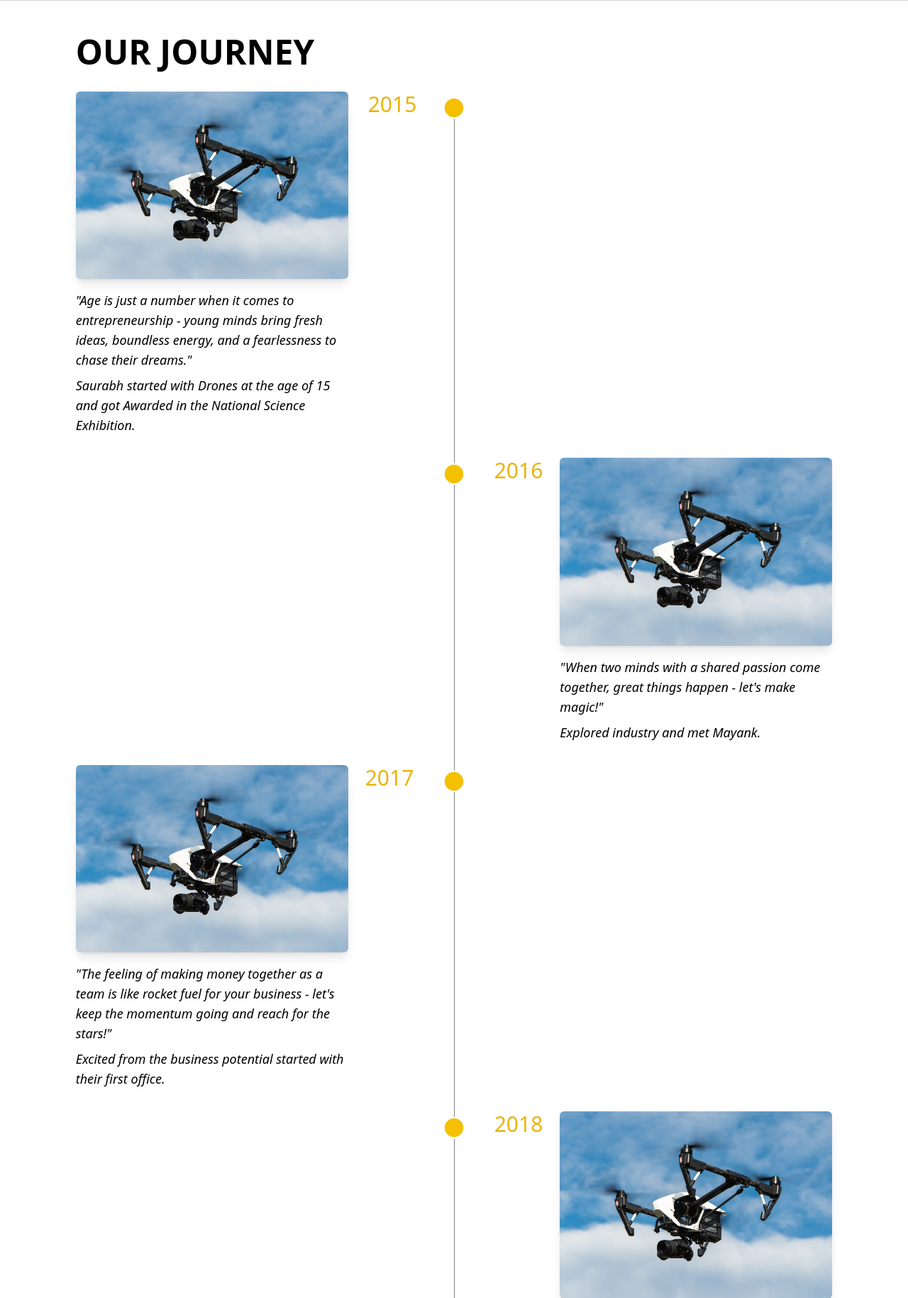
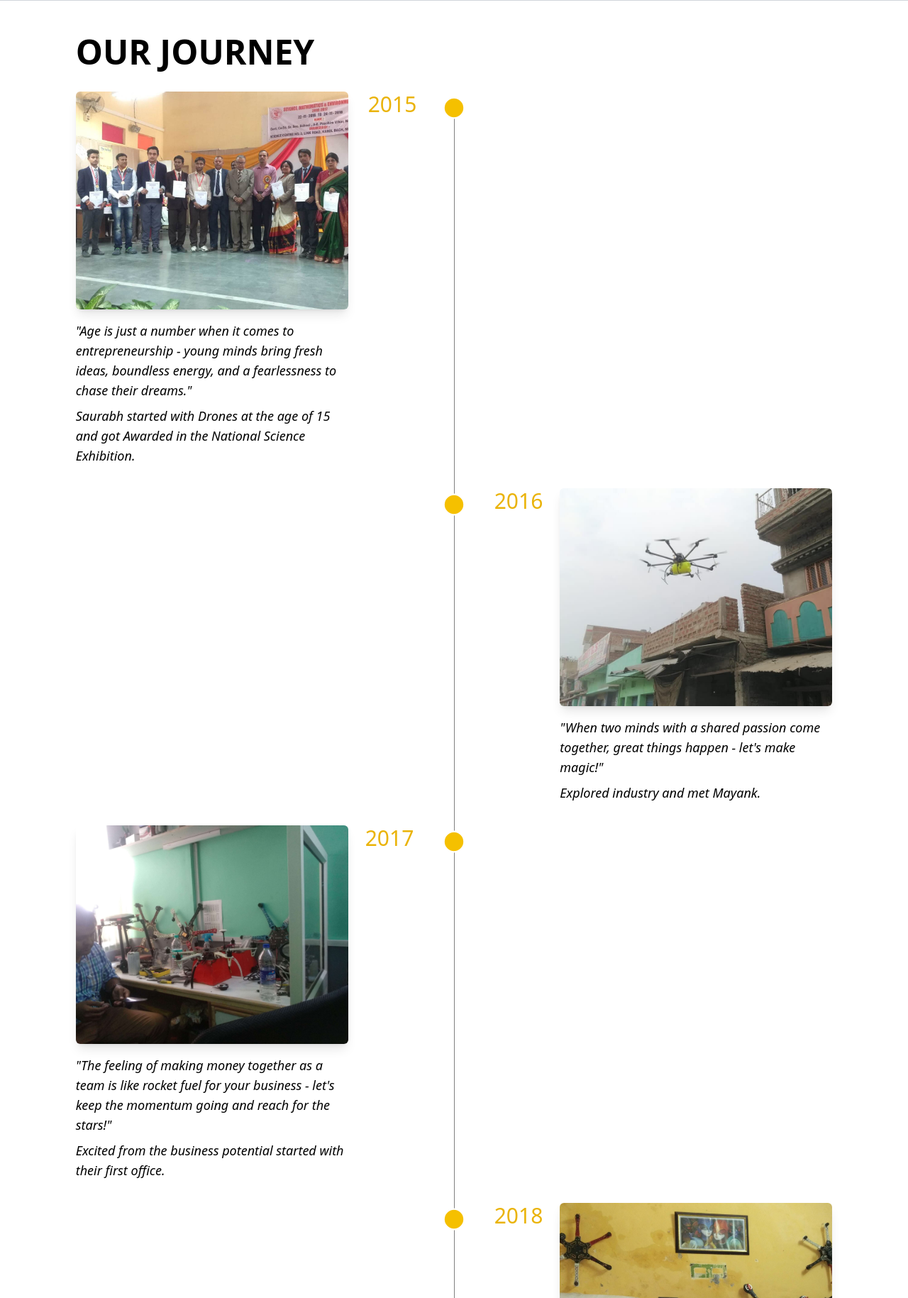
Before and after one commit to Aniket-89/drone-anatomy-website, a Django app: page /about in a window 1280 px wide. Shown: the part 2303-4132 px from the top of the page at 71% size. Run offline with Django 5.2, Linux system fonts and the light colour scheme; some libraries are stand-ins or nearby versions.

Commit message:
added about photo

```diff
--- a/core/static/core/css/style.css
+++ b/core/static/core/css/style.css
@@ -464,7 +464,7 @@ header {
         left: 50%;
         top: 10px;
         width: 0;
-        height: 90.4%;
+        height: 92%;
         border-left: 1px solid gray;
     }
 
--- a/core/templates/core/about.html
+++ b/core/templates/core/about.html
@@ -108,7 +108,7 @@
                 <div class="flex flex-col-reverse flex-wrap gap-1 lg:flex-row w-full relative timeline_row">
                     <div class="journey-card w-full lg:min-w-96 lg:w-1/3 group grid gap-4 items-end">
                         <div class=" w-full rounded-md shadow-lg overflow-hidden">
-                            <img data-src="{% static 'core/img/drone-white.jpg' %}" alt="" class="lazy journey-img object-cover w-full group-hover:scale-105 transition-transform duration-300 ease-in-out">
+                            <img data-src="{% static 'core/img/about/j4.jpg' %}" alt="" class="lazy aspect-[5/4] journey-img object-cover w-full group-hover:scale-105 transition-transform duration-300 ease-linear">
                         </div>
                         <div class="text-lg italic space-y-2">
                             <h3 class="">"Age is just a number when it comes to entrepreneurship - young minds bring fresh ideas, boundless energy, and a fearlessness to chase their dreams."</h3>
@@ -125,7 +125,7 @@
                     <div class="journey-card w-full lg:min-w-96 lg:w-1/3 group grid gap-4 items-end">
                         <div class=" w-full rounded-md shadow-lg overflow-hidden">
 
-                            <img data-src="{% static 'core/img/drone-white.jpg' %}" alt="" class="lazy journey-img object-cover w-full group-hover:scale-105 transition-transform duration-300 ease-in-out">
+                            <img data-src="{% static 'core/img/about/j2.jpg' %}" alt="" class="lazy journey-img object-cover w-full group-hover:scale-105 transition-transform duration-300 ease-linear">
                         </div>
                         <div class="text-lg italic space-y-2">
                             <h3 class="">"When two minds with a shared passion come together, great things happen - let's make magic!"</h3>
@@ -141,7 +141,7 @@
                     <div class="journey-card w-full lg:min-w-96 lg:w-1/3 group grid gap-4 items-end">
                         <div class=" w-full rounded-md shadow-lg overflow-hidden">
 
-                            <img data-src="{% static 'core/img/drone-white.jpg' %}" alt="" class="lazy journey-img object-cover w-full group-hover:scale-105 transition-transform duration-300 ease-in-out">
+                            <img data-src="{% static 'core/img/about/j9.jpg' %}" alt="" class="lazy journey-img aspect-[5/4] object-cover w-full group-hover:scale-105 transition-transform duration-300 ease-linear">
                         </div>
                         <div class="text-lg italic space-y-2">
                             <h3 class="">"The feeling of making money together as a team is like rocket fuel for your business - let's keep the momentum going and reach for the stars!"</h3>
@@ -158,7 +158,7 @@
                     <div class="journey-card w-full lg:min-w-96 lg:w-1/3 group grid gap-4 items-end">
                         <div class=" w-full rounded-md shadow-lg overflow-hidden">
 
-                            <img data-src="{% static 'core/img/drone-white.jpg' %}" alt="" class="lazy journey-img object-cover w-full group-hover:scale-105 transition-transform duration-300 ease-in-out">
+                            <img data-src="{% static 'core/img/about/j6.jpg' %}" alt="" class="lazy journey-img aspect-[5/4] object-cover w-full group-hover:scale-105 transition-transform duration-300 ease-linear">
                         </div>
                         <div class="text-lg italic space-y-2">
                             <h3 class="">"Our first product delivery is just the beginning - we're paving the way for a future full of innovation and success!"</h3>
@@ -174,7 +174,7 @@
                     <div class="journey-card w-full lg:min-w-96 lg:w-1/3 group grid gap-4 items-end">
                         <div class=" w-full rounded-md shadow-lg overflow-hidden">
 
-                            <img data-src="{% static 'core/img/drone-white.jpg' %}" alt="" class="lazy journey-img object-cover w-full group-hover:scale-105 transition-transform duration-300 ease-in-out">
+                            <img data-src="{% static 'core/img/about/j.jpg' %}" alt="" class="lazy journey-img aspect-[5/4] object-cover w-full group-hover:scale-105 transition-transform duration-300 ease-linear">
                         </div>
                         <div class="text-lg italic space-y-2">
                             <h3 class="">"Smart entrepreneurs pivot with the market - by adapting to changing demands, we're not just surviving, we're thriving!"</h3>
@@ -191,7 +191,7 @@
                     <div class="journey-card w-full lg:min-w-96 lg:w-1/3 group grid gap-4 items-end">
                         <div class=" w-full rounded-md shadow-lg overflow-hidden">
 
-                            <img data-src="{% static 'core/img/drone-white.jpg' %}" alt="" class="lazy journey-img object-cover w-full group-hover:scale-105 transition-transform duration-300 ease-in-out">
+                            <img data-src="{% static 'core/img/about/j7.jpg' %}" alt="" class="lazy journey-img aspect-[5/4] object-cover w-full group-hover:scale-105 transition-transform duration-300 ease-linear">
                         </div>
                         <div class="text-lg italic space-y-2">
                             <h3 class="">"Risk-taking meets innovation - using drones to sanitize in the time of COVID, we're not just adapting, we're changing the game!"</h3>
@@ -207,7 +207,7 @@
                     <div class="journey-card w-full lg:min-w-96 lg:w-1/3 group grid gap-4 items-end">
                         <div class=" w-full rounded-md shadow-lg overflow-hidden">
 
-                            <img data-src="{% static 'core/img/drone-white.jpg' %}" alt="" class="lazy journey-img object-cover w-full group-hover:scale-105 transition-transform duration-300 ease-in-out">
+                            <img data-src="{% static 'core/img/about/j5.jpg' %}" alt="" class="lazy journey-img aspect-[5/4] object-cover w-full group-hover:scale-105 transition-transform duration-300 ease-linear">
                         </div>
                         <div class="text-lg italic space-y-2">
                             <h3 class="">"Advancing in business is not just about reaching new heights - it's about pushing past boundaries, breaking through barriers, and achieving the impossible!"</h3>
@@ -224,7 +224,7 @@
                     <div class="journey-card w-full lg:min-w-96 lg:w-1/3 group grid gap-4 items-end">
                         <div class=" w-full rounded-md shadow-lg overflow-hidden">
 
-                            <img data-src="{% static 'core/img/drone-white.jpg' %}" alt="" class="lazy journey-img object-cover w-full group-hover:scale-105 transition-transform duration-300 ease-in-out">
+                            <img data-src="{% static 'core/img/about/j8.jpg' %}" alt="" class="lazy journey-img aspect-[5/4] object-cover w-full group-hover:scale-105 transition-transform duration-300 ease-linear">
                         </div>
                         <div class="text-lg italic space-y-2">
                             <h3 class="">"Building a team is not just about growing headcount - it's about cultivating a community of leaders, empowering individuals to reach their full potential, and achieving collective greatness!"  so founded DAstrionics technologies Pvt Ltd with a vison to make in India for the world.</h3>
@@ -240,7 +240,7 @@
                     <div class="journey-card w-full lg:min-w-96 lg:w-1/3 group grid gap-4 items-end">
                         <div class=" w-full rounded-md shadow-lg overflow-hidden">
 
-                            <img data-src="{% static 'core/img/drone-white.jpg' %}" alt="" class="lazy journey-img object-cover w-full group-hover:scale-105 transition-transform duration-300 ease-in-out">
+                            <img data-src="{% static 'core/img/about/j3.jpg' %}" alt="" class="lazy journey-img aspect-[5/4] object-cover w-full group-hover:scale-105 transition-transform duration-300 ease-linear">
                         </div>
                         <div class="text-lg italic space-y-2">
                             <h3 class="">"Age is just a number when it comes to entrepreneurship - young minds bring fresh ideas, boundless energy, and a fearlessness to chase their dreams."</h3>
@@ -257,7 +257,7 @@
                     <div class="journey-card w-full lg:min-w-96 lg:w-1/3 group grid gap-4 items-end">
                         <div class=" w-full rounded-md shadow-lg overflow-hidden">
 
-                            <img data-src="{% static 'core/img/drone-white.jpg' %}" alt="" class="lazy journey-img object-cover w-full group-hover:scale-105 transition-transform duration-300 ease-in-out">
+                            <img data-src="{% static 'core/img/agri/agri-banner-4.png' %}" alt="" class="lazy journey-img aspect-[5/4] object-cover w-full group-hover:scale-105 transition-transform duration-300 ease-linear">
                         </div>
                         <div class="text-lg italic space-y-2">
                             <h3 class="">"Age is just a number when it comes to entrepreneurship - young minds bring fresh ideas, boundless energy, and a fearlessness to chase their dreams."</h3>
--- a/core/templates/core/agri-drone.html
+++ b/core/templates/core/agri-drone.html
@@ -25,11 +25,11 @@
     </div>
 
     </div>
-    <div class="w-full h-lvh hidden relative lg:block">
+    <div class="w-full h-lvh relative lg:block">
 
-        <video data-src="{% static 'core/drone_animation.mp4' %}" autoplay loop muted class="lazy object-cover h-full w-full"></video>
+        <video data-src="{% static 'core/drone_animation.mp4' %}" autoplay loop muted class="lazy absolute top-0 left-0 object-cover h-full w-full"></video>
 
-
+            <div class="absolute top-[10%] left-[4%] z-[1] text-white text-2xl">India's First Ultra-Compact Agriculture Drone</div>
 
     </div>
     </section>
```
Also changed, not shown: other parts of core/static/core/css/style.css (+1 -1 lines), core/static/core/img/about/j.jpg (added), core/static/core/img/about/j2.jpg (added), core/static/core/img/about/j3.jpg (added), core/static/core/img/about/j4.jpg (added), core/static/core/img/about/j5.jpg (added), core/static/core/img/about/j6.jpg (added), core/static/core/img/about/j7.jpg (added), core/static/core/img/about/j8.jpg (added), core/static/core/img/about/j9.jpg (added), 1 other file.
